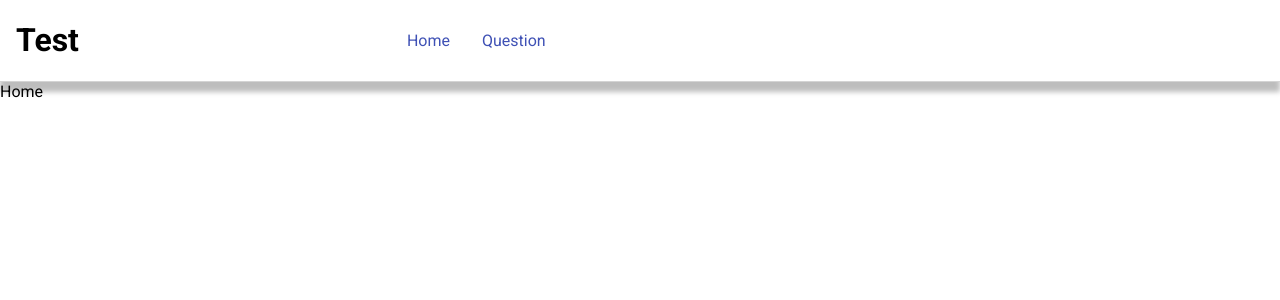
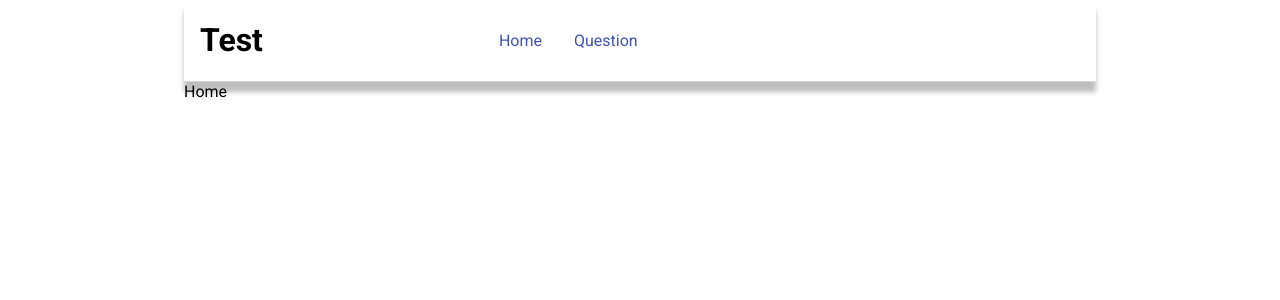
Before and after one commit to andres-calvo/cubit-test, a React (Create React App) app: page / in a window 1280 px wide. Shown: the top 300 px of the page. Built offline with nearby package versions, Linux system fonts and the light colour scheme.

Commit message:
Responsive main container

```diff
--- a/src/App.js
+++ b/src/App.js
@@ -1,10 +1,22 @@
+import { Container, makeStyles, useTheme } from "@material-ui/core";
 import { BrowserRouter, Route, Switch } from "react-router-dom";
 import Header from "./Header";
 import Home from "./pages/Home";
 import Question from "./pages/Question";
 
+const useStyles = makeStyles((theme) => ({
+  wrapper: {
+    [theme.breakpoints.down("sm")]: {
+      paddingLeft: "0",
+      paddingRight: "0",
+    },
+  },
+}));
 function App() {
+  const theme = useTheme();
+  const classes = useStyles(theme);
   return (
+    <Container maxWidth="md" className={classes.wrapper}>
       <BrowserRouter>
         <Header></Header>
         <Switch>
@@ -16,6 +28,7 @@ function App() {
           </Route>
         </Switch>
       </BrowserRouter>
+    </Container>
   );
 }
 
```
Lines whose indentation alone changed are shown as unchanged.
